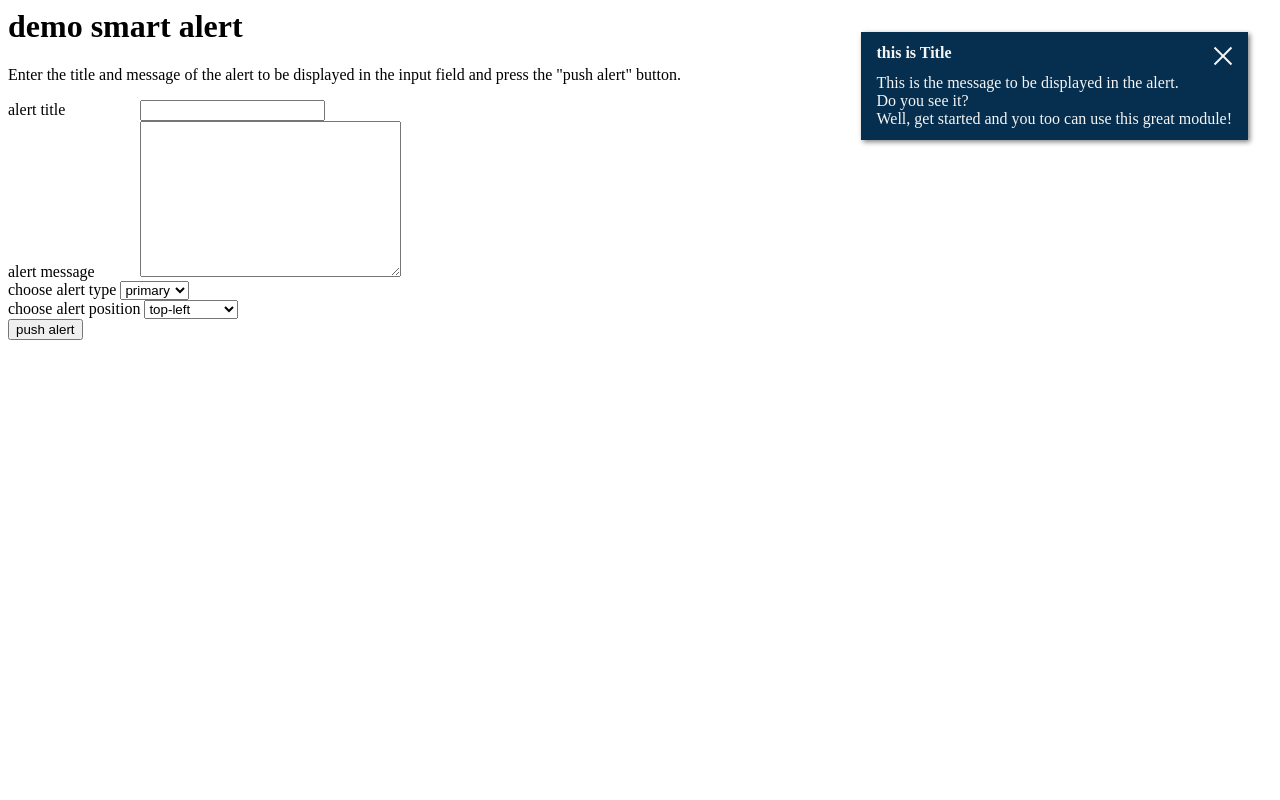
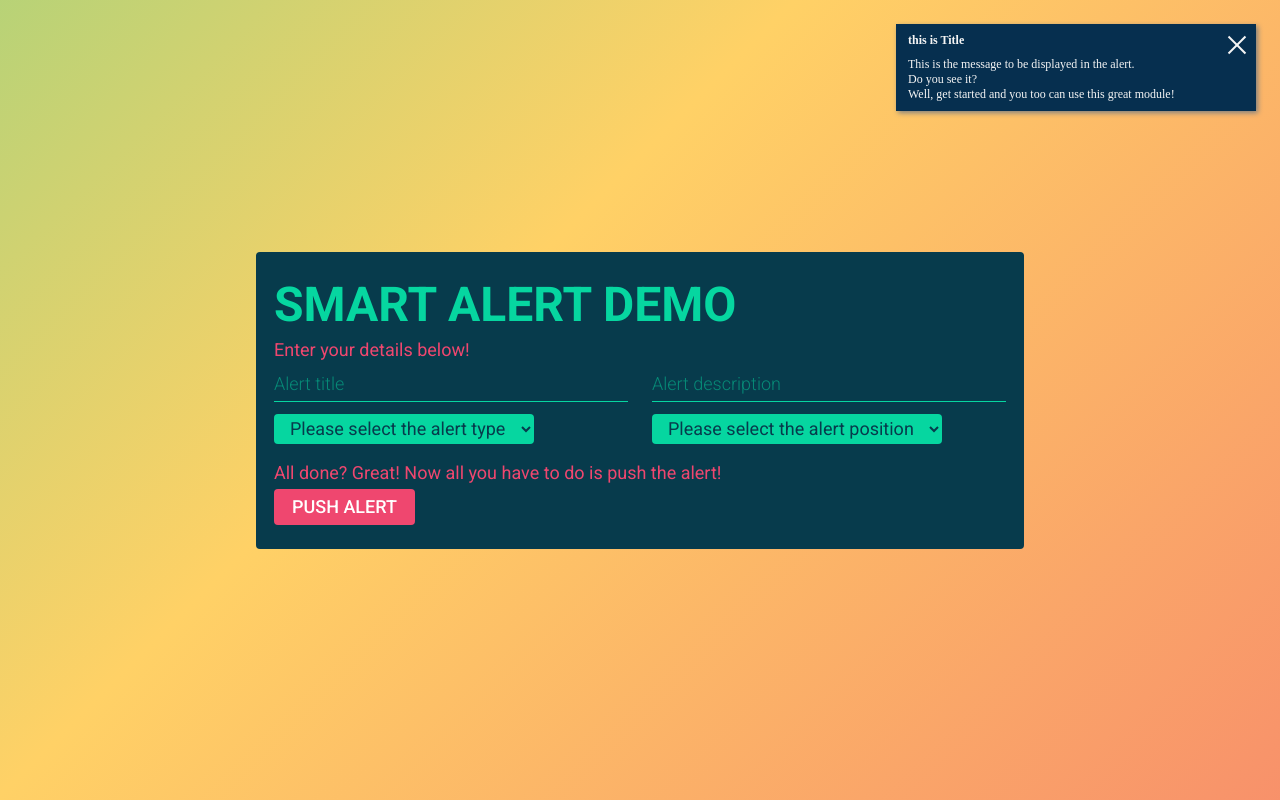
Before and after one commit to yuki00yossi/smart_alert, a plain HTML site: page demo/index.html in a window 1280 px wide. Drawn offline with Linux system fonts and the light colour scheme.

Commit message:
FIX: Tidied index.html and created index.css

```diff
--- /dev/null
+++ b/demo/index.css
@@ -0,0 +1,131 @@
+@import url("https://fonts.googleapis.com/css2?family=Roboto:wght@100;300;400;500;700;900&display=swap");
+
+:root {
+  --font: "Roboto", sans-serif;
+
+  --pink: #ef476f;
+  --yellow: #ffd166;
+  --green: #06d6a0;
+  --blue: #118ab2;
+  --dark: #073b4c;
+}
+
+* {
+  box-sizing: border-box;
+  padding: 0;
+  margin: 0;
+  caret-color: transparent;
+}
+
+body {
+  display: flex;
+  align-items: center;
+  justify-content: center;
+
+  background: linear-gradient(-45deg, #ef476f, #ffd166, #06d6a0, #118ab2);
+  background-size: 400% 400%;
+  animation: gradient 15s ease infinite;
+  height: 100vh;
+}
+@keyframes gradient {
+  0% {
+    background-position: 0% 50%;
+  }
+  50% {
+    background-position: 100% 50%;
+  }
+  100% {
+    background-position: 0% 50%;
+  }
+}
+
+.form-container {
+  background-color: var(--dark);
+  width: 60%;
+  height: auto;
+  border-radius: 4px;
+  padding: 2rem 1.5rem;
+}
+
+.form-container h1 {
+  margin-bottom: 0.5rem;
+  font-family: var(--font);
+  color: var(--green);
+  font-size: 4rem;
+  text-transform: uppercase;
+}
+.form-container p {
+  font-family: var(--font);
+  color: var(--pink);
+  font-size: 1.5rem;
+  margin-bottom: 0.5rem;
+}
+.form-container-row {
+  height: 3rem;
+  display: flex;
+  gap: 2rem;
+  margin-bottom: 1rem;
+}
+.form-container-row:last-of-type {
+  margin-bottom: 0;
+}
+
+.input-field-cell {
+  flex: 1;
+  display: flex;
+}
+.input-field-cell input {
+  font-family: var(--font);
+  font-weight: 300;
+  width: 100%;
+  border: none;
+  outline: none;
+  background: none;
+  font-size: 1.5rem;
+  vertical-align: bottom;
+  color: #fff;
+  border-bottom: 1px solid var(--green);
+  color: var(--green);
+  caret-color: var(--green);
+}
+.input-field-cell input::placeholder {
+  color: var(--green);
+  opacity: 0.5;
+  font-weight: 300;
+}
+
+.input-field-cell select {
+  font-family: var(--font);
+  background-color: var(--green);
+  color: var(--dark);
+  height: 2.5rem;
+  font-size: 1.5rem;
+  padding: 0 1rem;
+  border: none;
+  outline: none;
+  border-radius: 4px;
+  cursor: pointer;
+}
+.input-field-cell select option {
+  cursor: pointer;
+}
+
+.form-container-row button {
+  font-family: var(--font);
+  background-color: var(--pink);
+  font-weight: 500;
+  color: #fff;
+  text-transform: uppercase;
+  height: 3rem;
+  font-size: 1.5rem;
+  padding: 0 1.5rem;
+  border: none;
+  outline: none;
+  border-radius: 4px;
+  cursor: pointer;
+}
+@media screen and (max-width: 1280px) {
+  * {
+    font-size: 12px;
+  }
+}
--- a/demo/index.html
+++ b/demo/index.html
@@ -2,41 +2,48 @@
 
 <head>
     <meta charset="utf8">
-    <title>smart alert -demo-</title>
+    <title>Smart Alert</title>
     <link rel="stylesheet" href="../smart_alert.css">
+    <link rel="stylesheet" href="./index.css">
 </head>
 
 <body>
-    <h1>demo smart alert</h1>
-    <p>Enter the title and message of the alert to be displayed in the input field and press the "push alert" button.</p>
-    <div>
-        <label for="title" style="display: inline-block; width: 8rem;">alert title</label>
-        <input id="title" type="text">
+    <div class="form-container">
+        <h1>Smart Alert Demo</h1>
+        <p>Enter your details below!
+        </p>
+        <div class="form-container-row">
+            <div class="input-field-cell">
+                <input id="title" type="text" placeholder="Alert title">
             </div>
-    <div>
-        <label for="msg" style="display: inline-block; width: 8rem;">alert message</label>
-        <textarea id="msg" name="msg" cols="30" rows="10"></textarea>
+            <div class="input-field-cell">
+                <input id="msg" name="msg" type="text" placeholder="Alert description">
             </div>
-    <div>
-        <label for="type">choose alert type</label>
+        </div>
+        <div class="form-container-row">
+            <div class="input-field-cell">
                 <select id="type">
-            <option value="primary">primary</option>
-            <option value="info">info</option>
-            <option value="danger">danger</option>
-            <option value="warning">warning</option>
+                    <option value="" disabled hidden selected>Please select the alert type</option>
+                    <option value="primary">Primary</option>
+                    <option value="info">Info</option>
+                    <option value="danger">Danger</option>
+                    <option value="warning">Warning</option>
                 </select>
             </div>
-    <div>
-        <label for="position">choose alert position</label>
+            <div class="input-field-cell">
                 <select id="position">
-            <option value="top-left">top-left</option>
-            <option value="top-right">top-right</option>
-            <option value="btm-left">bottom-left</option>
-            <option value="btm-right">bottom-right</option>
+                    <option value="" disabled hidden selected>Please select the alert position </option>
+                    <option value="top-left">Top-left</option>
+                    <option value="top-right">Top-right</option>
+                    <option value="btm-left">Bottom-left</option>
+                    <option value="btm-right">Bottom-right</option>
                 </select>
             </div>
-    <div>
+        </div>
+        <p>All done? Great! Now all you have to do is push the alert!</p>
+        <div class="form-container-row">
             <button id="submit">push alert</button>
+        </div>
     </div>
     <script src="../smart_alert.js"></script>
     <script>
@@ -52,8 +59,14 @@
             const msg = document.getElementById('msg').value;
             const type = document.getElementById('type').value;
             const position = document.getElementById('position').value;
+
+            if (!position || !type || !title || !msg) {
+                const alert = new SmartAlert("Incomplete form", "You submitted an incomplete form", "danger", "top-right");
+                alert.push();
+            } else {
                 const alert = new SmartAlert(title, msg, type, position);
                 alert.push();
+            }
         });
     </script>
 </body>
```
Lines whose indentation alone changed are shown as unchanged.
